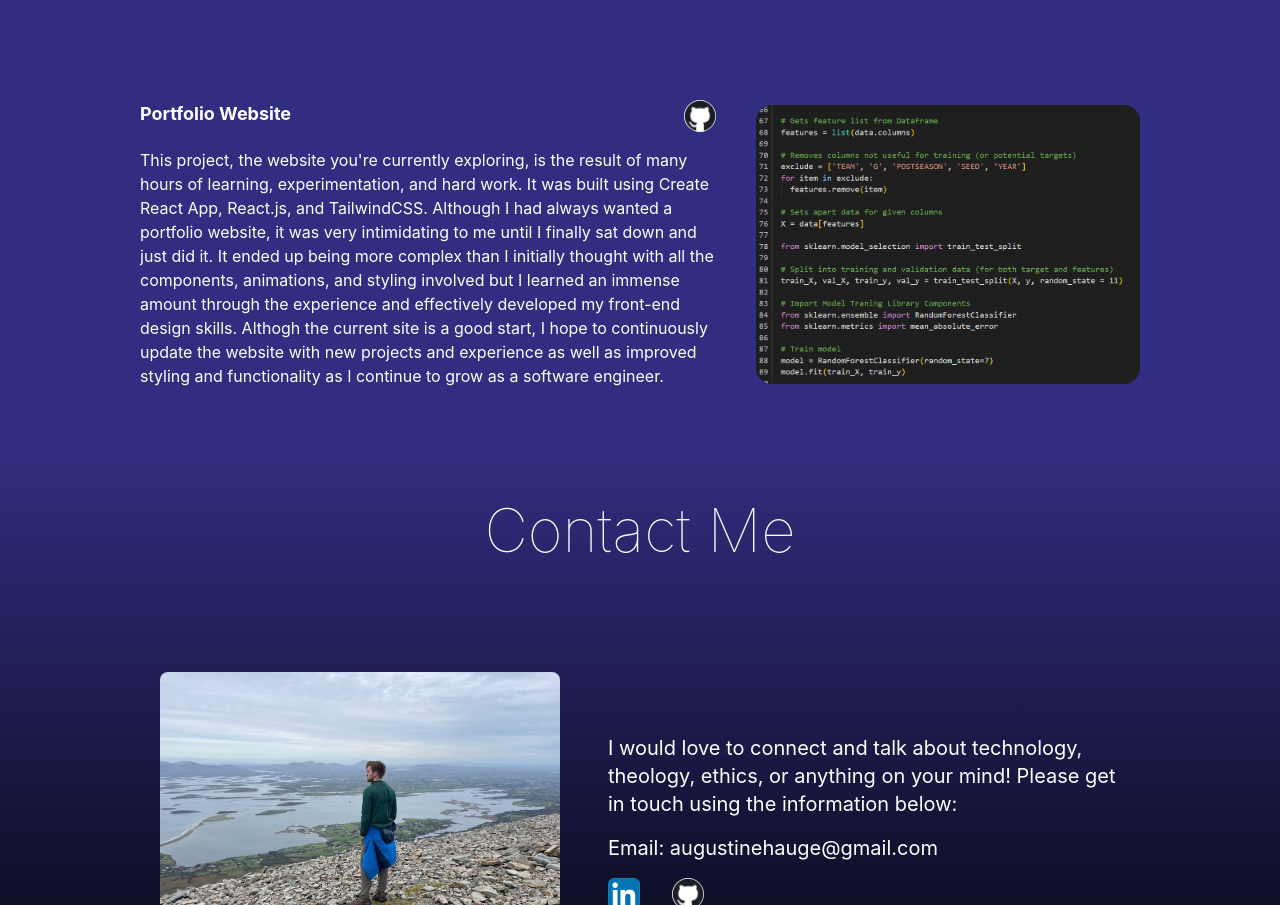
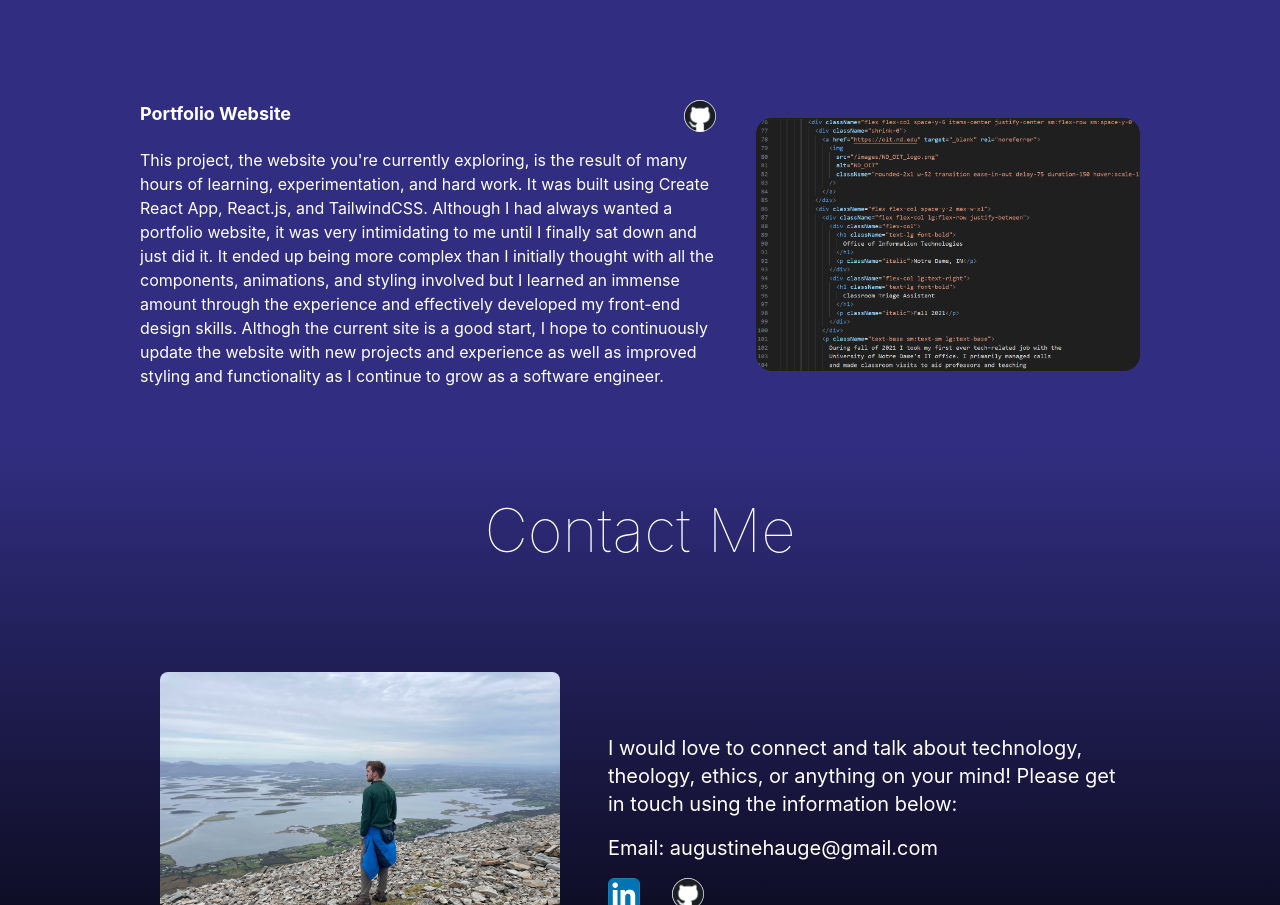
Before and after one commit to GusHauge/GusHauge.github.io, a React (Create React App) app: page / in a window 1280 px wide. Shown: the part 3320-4225 px from the top of the page. Built offline with nearby package versions, Linux system fonts and the light colour scheme.

Commit message:
Added portfolio code image

```diff
--- a/src/components/Projects.js
+++ b/src/components/Projects.js
@@ -59,12 +59,12 @@ export const Projects = () => {
         <div className="flex flex-col items-center justify-center space-y-6 lg:flex-row-reverse lg:space-y-0">
           <div className="shrink-0">
             <a
-              href="https://colab.research.google.com/drive/1j5wOZnaysJeZHw4W5ds9ZSGSeTcwLlGR"
+              href="https://GusHauge.github.io"
               target="_blank"
               rel="noreferrer"
             >
               <img
-                src="/images/March_Metrics_code.png"
+                src="/images/Portfolio_code.png"
                 alt="March Metrics code"
                 className="rounded-2xl w-[36rem] h-36 object-cover lg:h-auto lg:w-96 lg:ml-10 transition ease-in-out delay-75 duration-150 hover:scale-105"
               />
```
Also changed, not shown: public/images/Portfolio_code.png (added).
